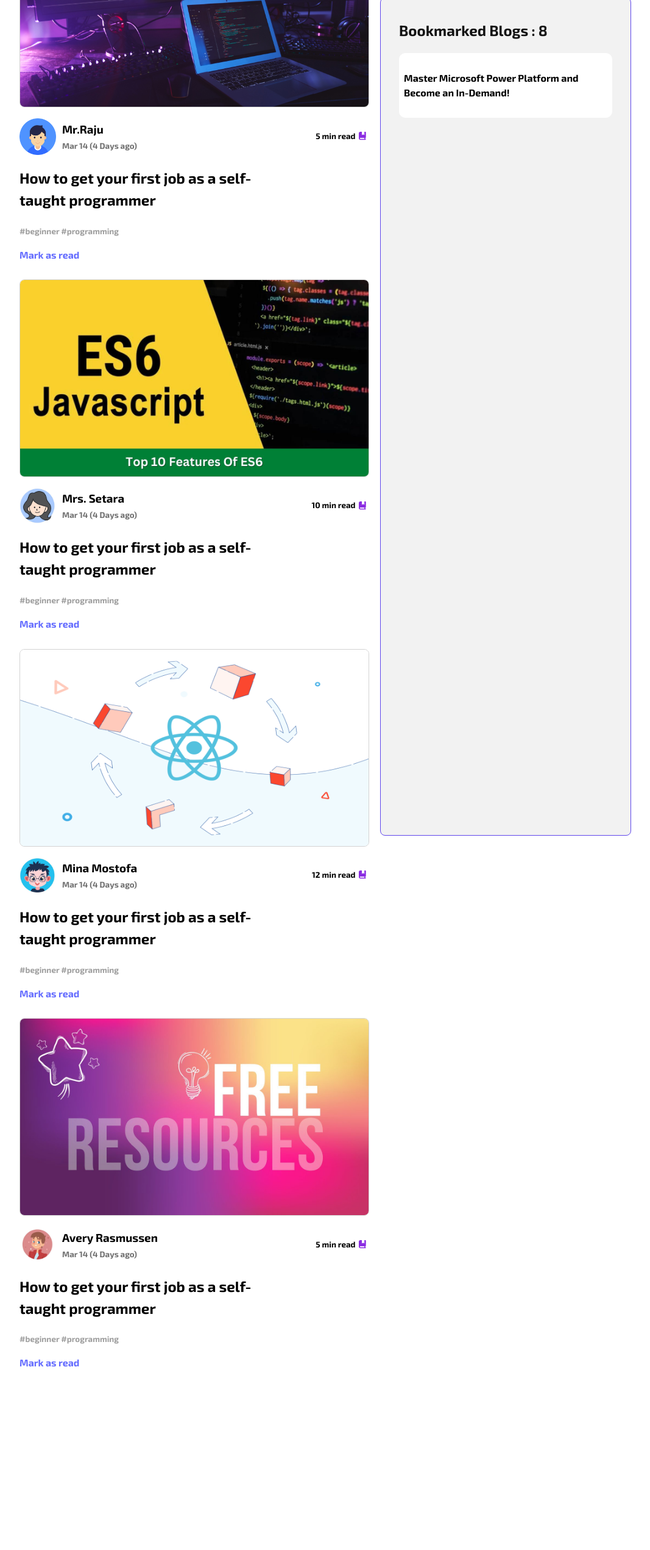
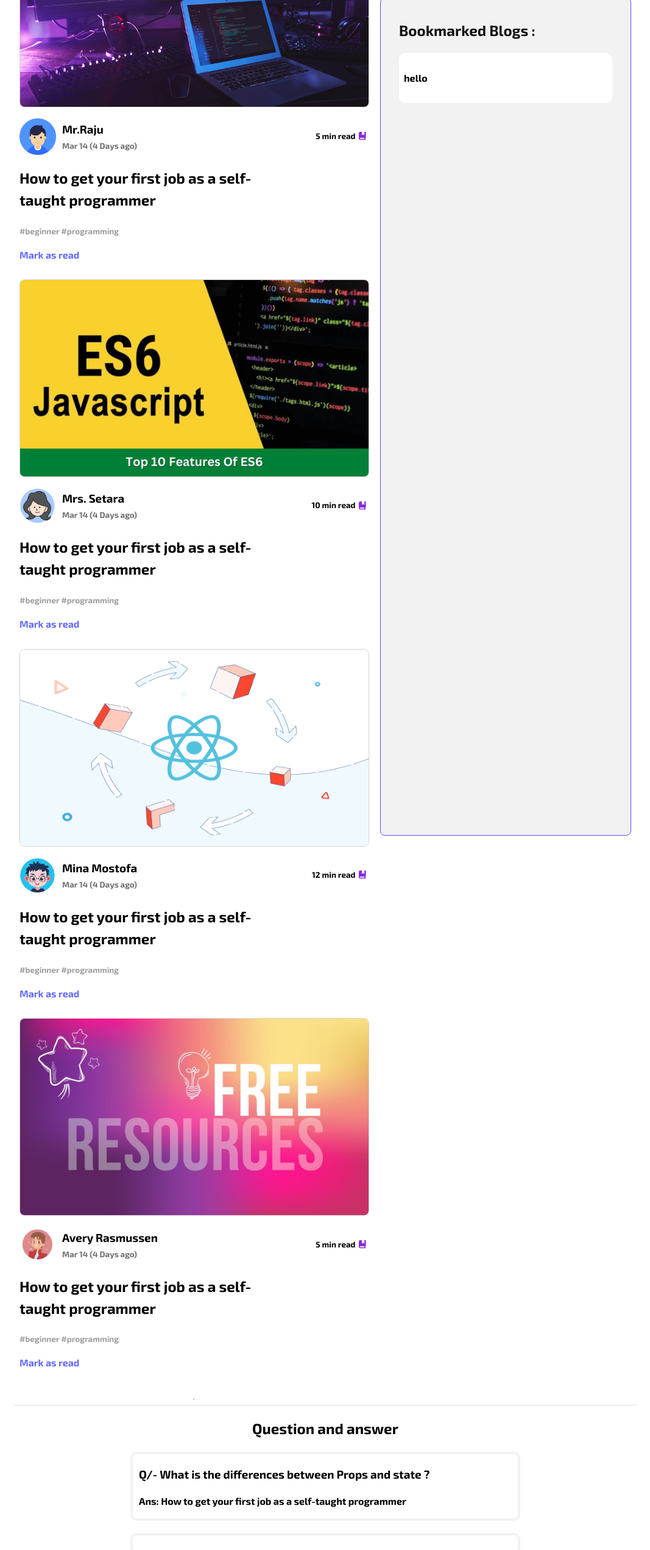
Before and after one commit to Fuad-hasan001/React-knowledge-cafe-A8, a React (Vite) app: page / in a window 1280 px wide. Shown: the part 234-2775 px from the top of the page at 61% size, without its empty margins (106-1173 px from the left). Before the commit the page ends 2519 px from the top, so only its background shows below. Built offline with nearby package versions, Linux system fonts and the light colour scheme.

Commit message:
added question and answer section

```diff
--- /dev/null
+++ b/public/QuesAns.json
@@ -0,0 +1,35 @@
+[
+  {
+    "id": "483aa9cd2c577ae60c5b3eab",
+
+    "question": "What is the differences between Props and state ?",
+    "answer": "How to get your first job as a self-taught programmer"
+
+
+  },
+  {
+    "id": "483aa9cd2c577ae60c5b3ebb",
+
+    "question": "How does useState work ?",
+    "answer": "How to get your first job as a self-taught programmer"
+
+
+  },
+  {
+    "id": "483aa9cd2c577ae60c5b3ecb",
+
+    "question": "What is the Purpose of useEffect other than fetching data ?",
+    "answer": "How to get your first job as a self-taught programmer"
+
+
+  },
+  {
+    "id": "483aa9cd2c577ae60c5b3edb",
+
+    "question": "How does React work ?",
+    "answer": "How to get your first job as a self-taught programmer"
+
+
+  }
+
+]
--- a/public/blogs.json
+++ b/public/blogs.json
@@ -1,47 +1,43 @@
 [
   {
     "id": "653aa9cd2c577ae60c5b3e0b",
-    "name": "Mr.Raju",
-    "title": "How to get your first job as a self-taught programmer",
-    "img": "../public/images/boy1.png",
-    "coverImg": "../public/images/2.png",
+    "authorName": "Mr.Raju",
+    "blogTitle": "How to get your first job as a self-taught programmer",
+    "authorImg": "../public/images/boy1.png",
+    "blogCoverImg": "../public/images/2.png",
     "readTime": 5,
     "publishDate": "Mar 14 (4 Days ago)",
-    "hashFile": "#beginner  #programming",
-    "bookMarked": "Master Microsoft Power Platform and Become an In-Demand!"
+    "hashFile": "#beginner  #programming"
 
   },
   {
     "id": "653aa9cd2599e6c149b4657b",
-    "name": "Mrs. Setara",
-    "title": "How to get your first job as a self-taught programmer",
-    "img": "../public/images/girl1.jpg",
-    "coverImg": "../public/images/1.jpg",
+    "authorName": "Mrs. Setara",
+    "blogTitle": "How to get your first job as a self-taught programmer",
+    "authorImg": "../public/images/girl1.jpg",
+    "blogCoverImg": "../public/images/1.jpg",
     "readTime": 10,
     "publishDate": "Mar 14 (4 Days ago)",
-    "hashFile": "#beginner  #programming",
-    "bookMarked": "Master Microsoft Power Platform and Become an In-Demand!"
+    "hashFile": "#beginner  #programming"
   },
   {
     "id": "653aa9cdfc8681e1adc4a9a1",
-    "name": "Mina Mostofa",
-    "title": "How to get your first job as a self-taught programmer",
-    "img": "../public/images/boy2.png",
-    "coverImg": "../public/images/3.png",
+    "authorName": "Mina Mostofa",
+    "blogTitle": "How to get your first job as a self-taught programmer",
+    "authorImg": "../public/images/boy2.png",
+    "blogCoverImg": "../public/images/3.png",
     "readTime": 12    ,
     "publishDate": "Mar 14 (4 Days ago)",
-    "hashFile": "#beginner  #programming",
-    "bookMarked": "Master Microsoft Power Platform and Become an In-Demand!"
+    "hashFile": "#beginner  #programming"
   },
   {
     "id": "653aa9cd18e19383ed59a30a",
-    "name": "Avery Rasmussen",
-    "title": "How to get your first job as a self-taught programmer",
-    "img": "../public/images/girl2.jpg",
-    "coverImg": "../public/images/4.jpg",
+    "authorName": "Avery Rasmussen",
+    "blogTitle": "How to get your first job as a self-taught programmer",
+    "authorImg": "../public/images/girl2.jpg",
+    "blogCoverImg": "../public/images/4.jpg",
     "readTime": 5,
     "publishDate": "Mar 14 (4 Days ago)",
-    "hashFile": "#beginner  #programming",
-    "bookMarked": "Master Microsoft Power Platform and Become an In-Demand!"
+    "hashFile": "#beginner  #programming"
   }
 ]
--- a/src/App.jsx
+++ b/src/App.jsx
@@ -1,6 +1,7 @@
 import './App.css'
 import Blogs from './components/Blogs/Blogs'
 import Header from './components/Header/Header'
+import QuesAns from './components/QuesAns/QuesAns'
 
 function App() {
 
--- /dev/null
+++ b/src/Fake Data/QuesAns.json
@@ -0,0 +1,35 @@
+[
+    {
+      "id": "483aa9cd2c577ae60c5b3eab",
+
+      "question": "What is the differences between Props and state ?",
+      "answer": "How to get your first job as a self-taught programmer"
+
+
+    },
+    {
+      "id": "483aa9cd2c577ae60c5b3ebb",
+
+      "question": "How does useState work ?",
+      "answer": "How to get your first job as a self-taught programmer"
+
+
+    },
+    {
+      "id": "483aa9cd2c577ae60c5b3ecb",
+
+      "question": "What is the Purpose of useEffect other than fetching data ?",
+      "answer": "How to get your first job as a self-taught programmer"
+
+
+    },
+    {
+      "id": "483aa9cd2c577ae60c5b3edb",
+
+      "question": "How does React work ?",
+      "answer": "How to get your first job as a self-taught programmer"
+
+
+    }
+
+  ]
--- a/src/components/Blog/Blog.jsx
+++ b/src/components/Blog/Blog.jsx
@@ -5,34 +5,32 @@ import { faBookBookmark } from '@fortawesome/free-solid-svg-icons'
 
 const Blog = (props) => {
 
+    // console.log("props",props)
     // received data via props and destructuring
-    const {id, img, name, title, coverImg, readTime, publishDate, hashFile} = props.blog;
+    const { blogCoverImg, authorImg, authorName, publishDate, readTime, blogTitle, hashFile} = props.blog;
 
-    const addToBookMark = (id) =>{
-        console.log("added", id)
-    }
 
     return (
         <div className='blog'>
-            <img className='cover-img' src={coverImg} alt="" />
+            <img className='cover-img' src={blogCoverImg} alt="" />
 
                 <div className="writer-container">
                     <div className='author'>
-                        <img className='author-img' src={img} alt="" />
+                        <img className='author-img' src={authorImg} alt="" />
                         <div className="author-info">
-                            <h3>{name}</h3>
+                            <h3>{authorName}</h3>
                             <p><small>{publishDate}</small></p>
                         </div>
                     </div>
 
                     <div>
                         <p><small>{readTime} min read <span>
-                            <button onClick={() => addToBookMark(id)} className='btn-bookmark'><FontAwesomeIcon icon={faBookBookmark} /></button></span></small></p>
+                            <button className='btn-bookmark'><FontAwesomeIcon icon={faBookBookmark} /></button></span></small></p>
                     </div>
                 </div>
 
                 <div className="blog-info">
-                    <h2>{title}</h2>
+                    <h2>{blogTitle}</h2>
                     <p><small>{hashFile}</small></p>
                     <a href="/">Mark as read</a>
                 </div>
--- a/src/components/Blogs/Blogs.css
+++ b/src/components/Blogs/Blogs.css
@@ -1,12 +1,26 @@
-.main-container{
+.main-container, .QuesAns-container{
+    margin-left: 10vw;
+    margin-right: 10vw;
+}
+.main-container {
     display: grid;
     grid-template-columns: 3fr 1fr;
 
-    padding-left: 10vw;
-    padding-right: 10vw;
+    border-bottom: 1px solid rgba(17, 17, 17, 0.15);
 
 }
 
 .blogs-container{
     padding: 10px;
 }
+
+.QuesAns-container{
+    width: 50vw;
+    margin: 0 auto;
+    margin-bottom: 5%;
+
+
+}
+.QuesAns-container h2{
+    text-align: center;
+}
--- a/src/components/Blogs/Blogs.jsx
+++ b/src/components/Blogs/Blogs.jsx
@@ -2,17 +2,32 @@ import React, { useEffect, useState } from 'react';
 import './Blogs.css'
 import Blog from '../Blog/Blog';
 import Bookmark from '../Bookmark/Bookmark';
+import QuesAns from '../QuesAns/QuesAns';
+
 const Blogs = () => {
 
+    //declare state for access each blog
     const [blogs, setBlogs] = useState([])
 
+    // to get data from blogs.json
     useEffect(() => {
         fetch('blogs.json')
             .then(response => response.json())
             .then(data => setBlogs(data))
     }, [])
 
+    // Question and Answer: ***********************
+        // to get data from QesAns.json file
+    const [quesAns, setQuesAns] = useState([])
+
+    useEffect(() => {
+        fetch('QuesAns.json')
+            .then(response => response.json())
+            .then(data => setQuesAns(data))
+    }, [])
+    // *********************************************
     return (
+        <div>
             <div className='main-container'>
                 <div className='blogs-container'>
                     {
@@ -24,9 +39,29 @@ const Blogs = () => {
                     }
 
                 </div>
+
+
                 <div className='Bookmarks-container'>
-                <Bookmark></Bookmark>
+                    <Bookmark
+                    ></Bookmark>
                 </div>
+
+                <hr />
+            </div>
+
+
+                    {/* Last component: Question and answer section*/}
+            <div className='QuesAns-container'>
+                <h2>Question and answer</h2>
+                {
+
+                    quesAns.map(QA => <QuesAns
+                        key={QA.id}
+                        QA={QA}
+                    ></QuesAns>)
+                }
+            </div>
+
         </div>
     );
 };
--- a/src/components/Bookmark/Bookmark.jsx
+++ b/src/components/Bookmark/Bookmark.jsx
@@ -1,19 +1,20 @@
 import React from 'react';
 import './Bookmark.css'
+
 const Bookmark = () => {
+
     return (
         <div className='bookmark'>
                 <div className='spentTime-count'>
-                    <h3>Spent time on read : {0} min</h3>
+                    <h3>Spent time on read : min</h3>
                 </div>
 
                 <div className='bookmarked-blogs'>
-                    <h3>Bookmarked Blogs : 8</h3>
-                    {/* <h4>{bookMarked}</h4> */}
+                    <h3>Bookmarked Blogs :</h3>
                     <div>
-                        <h4>Master Microsoft Power Platform and Become an In-Demand!</h4>
+                        <h4>hello</h4>
+
                     </div>
-
                 </div>
         </div>
     );
--- /dev/null
+++ b/src/components/QuesAns/QuesAns.css
@@ -0,0 +1,7 @@
+.QuesAns{
+    border: 4px solid rgba(17, 17, 17, 0.05);
+    border-radius: 10px;
+    padding-left: 10px;
+
+    margin-bottom: 20px;
+}
--- /dev/null
+++ b/src/components/QuesAns/QuesAns.jsx
@@ -0,0 +1,20 @@
+import React, { useEffect, useState } from 'react';
+import './QuesAns.css'
+
+const QuesAns = (props) => {
+
+    const {question, answer} = props.QA
+
+
+    return (
+        <div className='QuesAns'>
+
+                <h3>Q/- {question}</h3>
+                <p>Ans: {answer}</p>
+
+
+        </div>
+    );
+};
+
+export default QuesAns;
```
Lines whose indentation alone changed are shown as unchanged.
